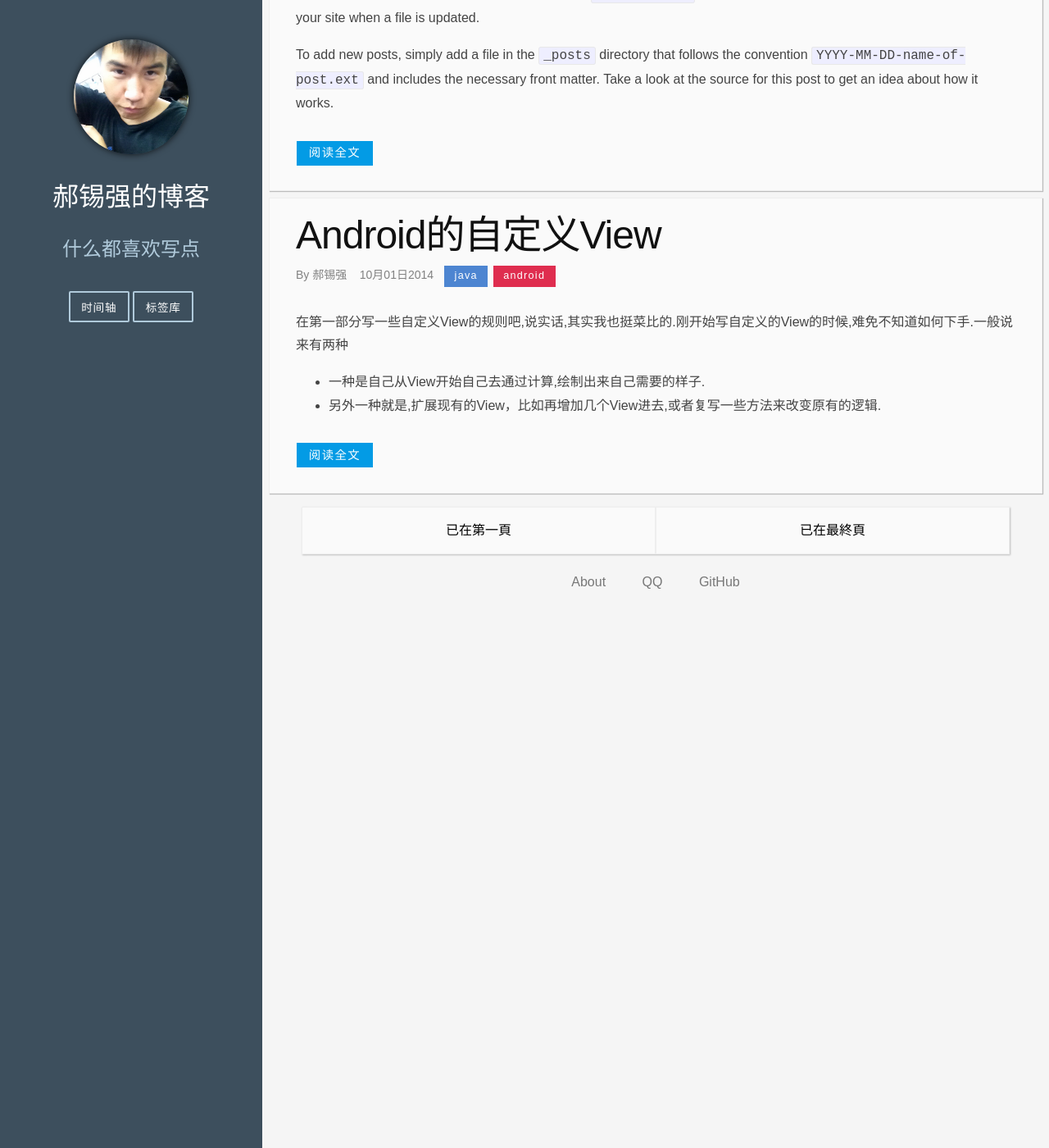
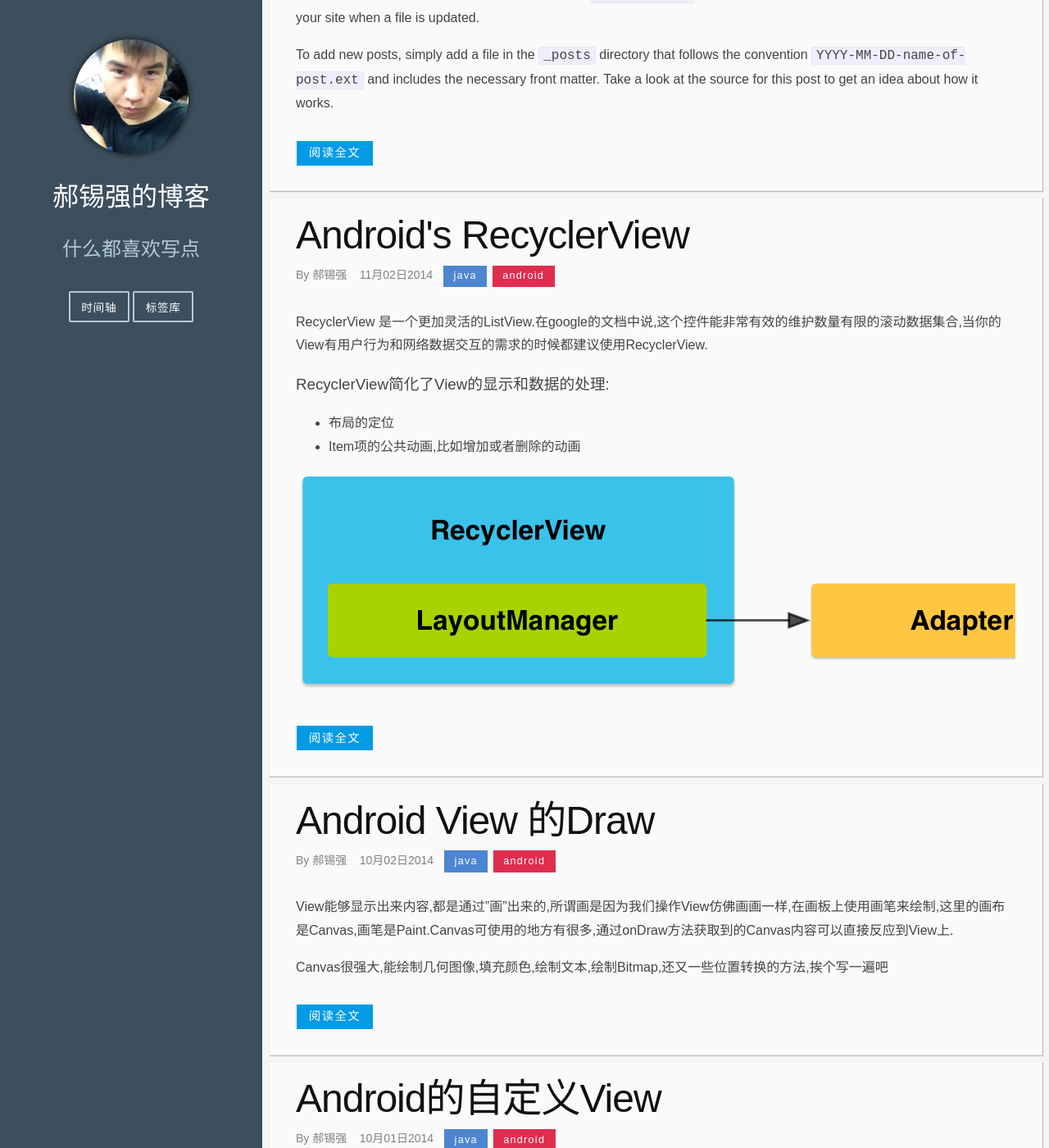
Before and after one commit to Haoxiqiang/haoxiqiang.github.io, a Jekyll site: the page built from index.html, in a window 1280 px wide and 1400 px high, scrolled down 197 px. Shown: the whole window at 82% size. Built offline with Jekyll 4.4.1, drawn with Linux system fonts in a browser that asks for light colours; the list of posts is cut into pages by our own code.

Commit message:
1.add post

```diff
--- a/_posts/2014-10-01-CustomView(1).markdown
+++ b/_posts/2014-10-01-CustomView(1).markdown
@@ -125,7 +125,7 @@ public class SimpleView extends View {
 }
 {% endhighlight %}
 
-在第二部分中,准备写一下一些事件的处理
+在第二部分中,准备写一下Drawing
 
 >源码地址<br />
 [我的GitHub](https://github.com/Haoxiqiang/BlogCode)
--- /dev/null
+++ b/_posts/2014-10-02-Android-View-Draw.markdown
@@ -0,0 +1,28 @@
+---
+layout: post
+title:  Android View 的Draw
+date:   2014-10-02 13:19:06
+author: 郝锡强
+categories: blog
+letex: false
+tags: [java,android]
+---
+View能够显示出来内容,都是通过"画"出来的,所谓画是因为我们操作View仿佛画画一样,在画板上使用画笔来绘制,这里的画布是Canvas,画笔是Paint.Canvas可使用的地方有很多,通过onDraw方法获取到的Canvas内容可以直接反应到View上.
+
+Canvas很强大,能绘制几何图像,填充颜色,绘制文本,绘制Bitmap,还又一些位置转换的方法,挨个写一遍吧
+
+
+<!-- more -->
+
+{% highlight java %}
+@Override
+protected void onDraw(Canvas canvas) {
+    super.onDraw(canvas);
+    int x = position == 0 ? radius : width - 2 * radius;
+    x = x < 0 ? 0 : x;
+    canvas.drawCircle(x, 100, radius, mCirclePaint);
+    if (showContent) {
+        canvas.drawText("SimpleView", x, 100, mTextPaint);
+    }
+}
+{% endhighlight %}
--- /dev/null
+++ b/_posts/2014-11-01-Android's RecyclerView.markdown
@@ -0,0 +1,31 @@
+---
+layout: post
+title:  Android's RecyclerView
+date:   2014-11-02 17:03:26
+author: 郝锡强
+categories: blog
+letex: false
+tags: [java,android]
+---
+RecyclerView 是一个更加灵活的ListView.在google的文档中说,这个控件能非常有效的维护数量有限的滚动数据集合,当你的View有用户行为和网络数据交互的需求的时候都建议使用RecyclerView.
+### RecyclerView简化了View的显示和数据的处理:
+
+* 布局的定位
+* Item项的公共动画,比如增加或者删除的动画
+
+![RecyclerView01](../img/RecyclerView01.png)
+<!-- more -->
+要使用RecyclerView你必须指定一个布局管理器和一个适配器(从RecyclerView.Adapter扩展).布局管理器的作用就是提供一个一个位置信息来确定Item的复用与回收,避免了不必要的错误和执行昂贵的性能浪费(findViewById).
+RecyclerView提供这些内置的布局管理器:
+
+* LinearLayoutManager 示出了在垂直或水平滚动列表项。
+* GridLayoutManager 网格展示的布局。
+* StaggeredGridLayoutManager 交错网格展示。
+
+### RecyclerView的动画:
+RecyclerView默认启用添加和删除的动画.要自定义这些动画，扩展RecyclerView.ItemAnimator类，并使用RecyclerView.setItemAnimator().
+
+### RecyclerView的点击事件
+RecyclerView没有类似ListView中的onItemClickListener,原因是原来的onItemClickListener事件容易让人难以理解,现在的RecyclerView其实并没有严格的行或者列的概念,所以我们在这里使用的是每一个View的点击事件.[Why doesn't RecyclerView have onItemClickListener()?](http://stackoverflow.com/questions/24885223/why-doesnt-recyclerview-have-onitemclicklistener)
+
+![RecyclerView02](../img/RecyclerView02.png)
```
Also changed, not shown: img/RecyclerView01.png (added), img/RecyclerView02.png (added), img/vespa.jpg (deleted).
